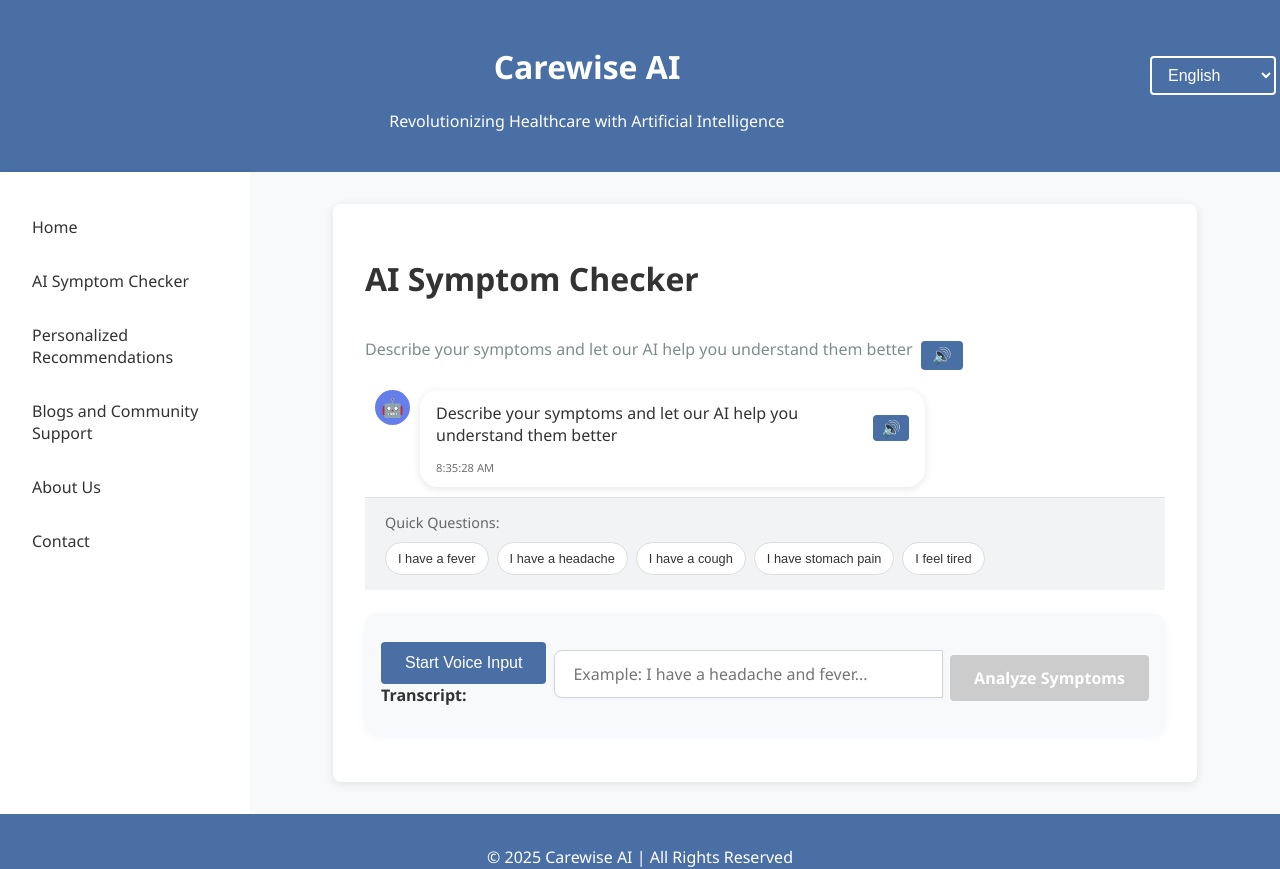
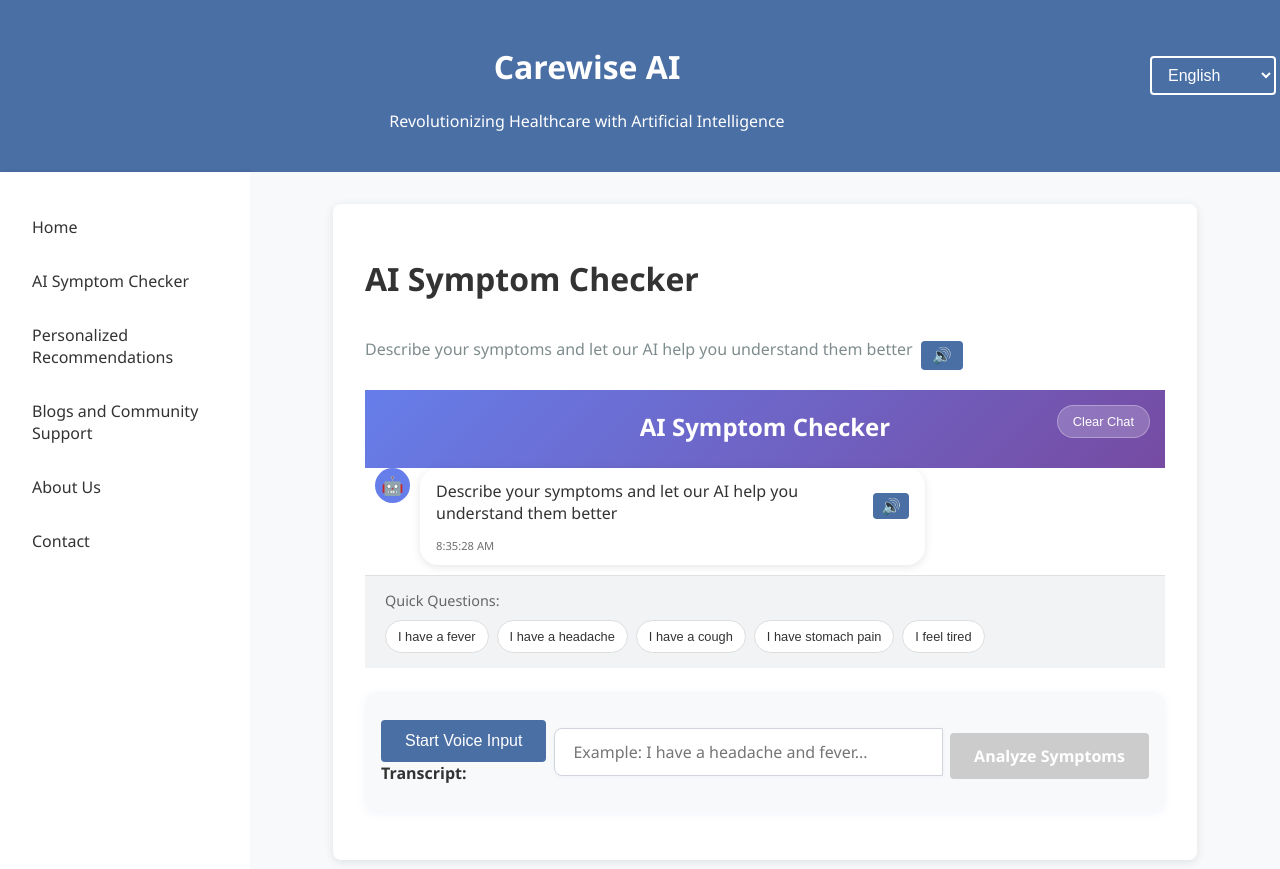
Before and after one commit to rupali026-r/WE, a React (Create React App) app in the folder carewise/: page /symptom-checker in a window 1280 px wide. Shown: the top 869 px of the page. Built offline with nearby package versions, Linux system fonts and the light colour scheme.

Commit message:
Update SymptomChecker.jsx

```diff
--- a/carewise/src/pages/SymptomChecker/SymptomChecker.jsx
+++ b/carewise/src/pages/SymptomChecker/SymptomChecker.jsx
@@ -20,12 +20,36 @@ const SymptomChecker = () => {
     }
   ]);
   const [isTyping, setIsTyping] = useState(false);
+  const [isSpeaking, setIsSpeaking] = useState(false); // NEW: speech loading state
   const messagesEndRef = useRef(null);
   const { analyzeSymptoms, result, isLoading, error } = useSymptomAnalysis();
 
   const langMap = {
     en: 'en-US', hi: 'hi-IN', es: 'es-ES', fr: 'fr-FR', zh: 'zh-CN', ar: 'ar-SA', ru: 'ru-RU', de: 'de-DE', ja: 'ja-JP', pt: 'pt-PT', it: 'it-IT', bn: 'bn-IN', tr: 'tr-TR', te: 'te-IN', mr: 'mr-IN', ta: 'ta-IN', kn: 'kn-IN', ml: 'ml-IN'
   };
+
+  // Add this helper function for translation
+  async function translateText(text, targetLang) {
+    if (targetLang === 'en') return text;
+    try {
+      const res = await fetch(`https://translate.googleapis.com/translate_a/single?client=gtx&sl=en&tl=${targetLang}&dt=t&q=${encodeURIComponent(text)}`);
+      const data = await res.json();
+      return data[0].map(item => item[0]).join(' ');
+    } catch (e) {
+      return text; // fallback to English if translation fails
+    }
+  }
+
+  // Helper to translate an array of strings with fallback
+  async function translateArray(arr, lang) {
+    return Promise.all(arr.map(async item => {
+      try {
+        return await translateText(item, lang);
+      } catch {
+        return item; // fallback to English if translation fails
+      }
+    }));
+  }
 
   const scrollToBottom = () => {
     messagesEndRef.current?.scrollIntoView({ behavior: "smooth" });
@@ -97,11 +121,15 @@ const SymptomChecker = () => {
     setUserInput(question);
   };
 
-  const speakDescription = () => {
+  const speakDescription = async () => {
     const description = t('symptomChecker.description');
     if ('speechSynthesis' in window) {
-      const utterance = new window.SpeechSynthesisUtterance(description);
       const currentLang = i18n.language || 'en';
+      let toSpeak = description;
+      if (currentLang !== 'en') {
+        toSpeak = await translateText(description, currentLang);
+      }
+      const utterance = new window.SpeechSynthesisUtterance(toSpeak);
       utterance.lang = langMap[currentLang] || 'en-US';
       window.speechSynthesis.speak(utterance);
     } else {
@@ -130,6 +158,18 @@ const SymptomChecker = () => {
     return text;
   };
 
+  // Add this function to reset chat
+  const handleClearChat = () => {
+    setMessages([
+      {
+        id: 1,
+        type: 'bot',
+        content: t('symptomChecker.description'),
+        timestamp: new Date()
+      }
+    ]);
+  };
+
   return (
     <div className="symptom-checker">
       <h1>{t('symptomChecker.title')}</h1>
@@ -141,6 +181,12 @@ const SymptomChecker = () => {
       </div>
 
       <div className="chat-container">
+        <div className="chatbot-header">
+          <h2>{t('symptomChecker.title')}</h2>
+          <button className="clear-chat-btn" onClick={handleClearChat} type="button">
+            {t('symptomChecker.clearChat', 'Clear Chat')}
+          </button>
+        </div>
         <div className="messages">
           {messages.map((message) => (
             <div
@@ -157,22 +203,43 @@ const SymptomChecker = () => {
                     {message.type === 'bot' && (
                       <button
                         type="button"
-                        onClick={() => {
+                        disabled={isSpeaking}
+                        onClick={async () => {
                           if ('speechSynthesis' in window) {
+                            setIsSpeaking(true);
                             let speechText = message.content;
-                            if (message.result) {
-                              speechText += ' ' + formatResultForSpeech(message.result);
+                            const currentLang = i18n.language || 'en';
+                            try {
+                              if (message.result) {
+                                const result = message.result;
+                                // Translate dynamic content with fallback
+                                let symptom = result.symptom;
+                                let causes = result.causes;
+                                let remedies = result.remedies;
+                                if (currentLang !== 'en') {
+                                  try { symptom = await translateText(result.symptom, currentLang); } catch {}
+                                  try { causes = await translateArray(result.causes, currentLang); } catch {}
+                                  try { remedies = await translateArray(result.remedies, currentLang); } catch {}
+                                }
+                                // Use t() for UI labels
+                                speechText = `${t('resultCard.analysisResults')}: ${symptom}. `;
+                                if (causes && causes.length) speechText += `${t('resultCard.causes')}: ${causes.join(', ')}. `;
+                                if (remedies && remedies.length) speechText += `${t('resultCard.remedies')}: ${remedies.join(', ')}. `;
+                              }
+                              const utterance = new window.SpeechSynthesisUtterance(speechText);
+                              utterance.lang = langMap[currentLang] || 'en-US';
+                              utterance.onend = () => setIsSpeaking(false);
+                              utterance.onerror = () => setIsSpeaking(false);
+                              window.speechSynthesis.speak(utterance);
+                            } catch {
+                              setIsSpeaking(false);
                             }
-                            const utterance = new window.SpeechSynthesisUtterance(speechText);
-                            const currentLang = i18n.language || 'en';
-                            utterance.lang = langMap[currentLang] || 'en-US';
-                            window.speechSynthesis.speak(utterance);
                           }
                         }}
                         style={{ padding: '0.2em 0.5em' }}
                         aria-label="Speak response"
                       >
-                        🔊
+                        {isSpeaking ? <span className="spinner" style={{width: '1em', height: '1em', display: 'inline-block', border: '2px solid #ccc', borderTop: '2px solid #667eea', borderRadius: '50%', animation: 'spin 1s linear infinite'}}></span> : '🔊'}
                       </button>
                     )}
                   </div>
```
